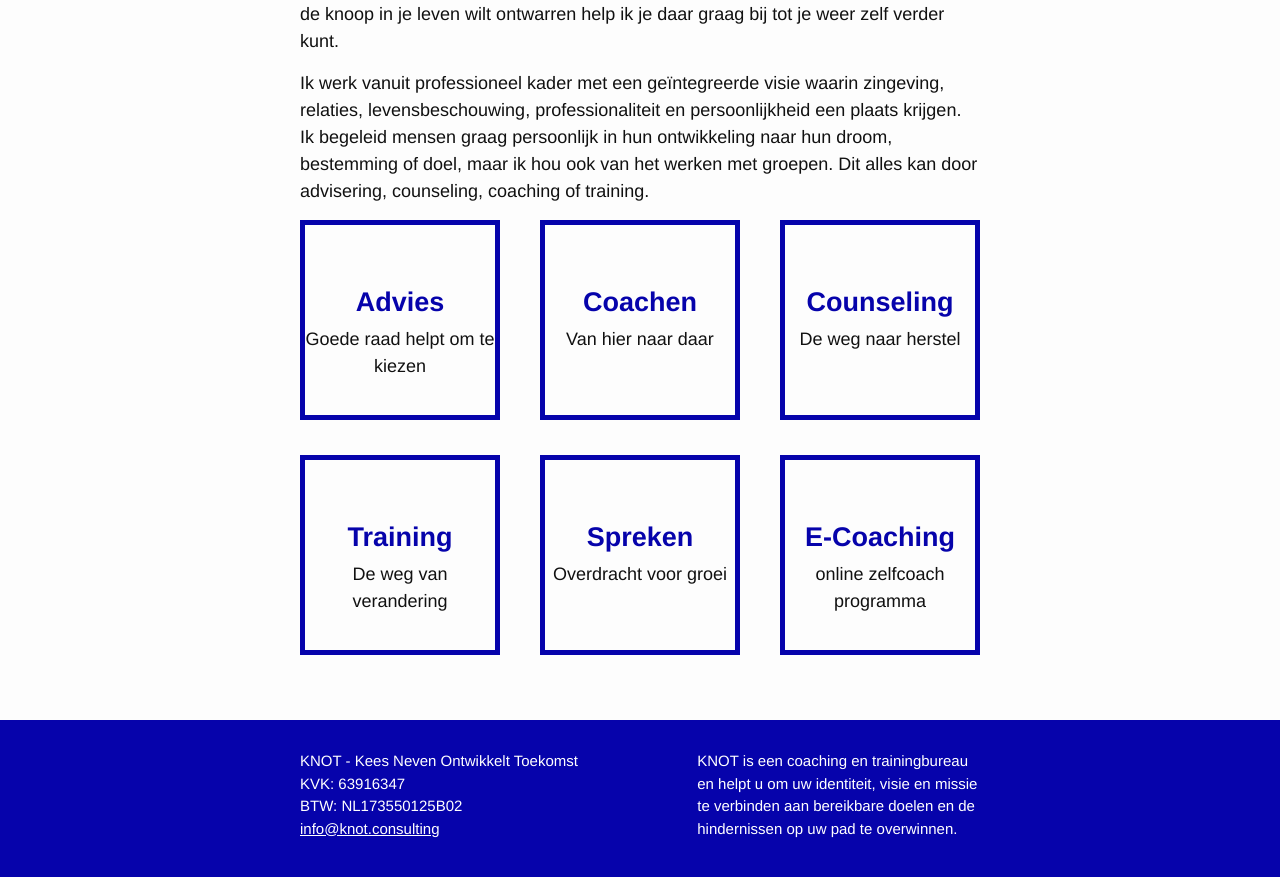
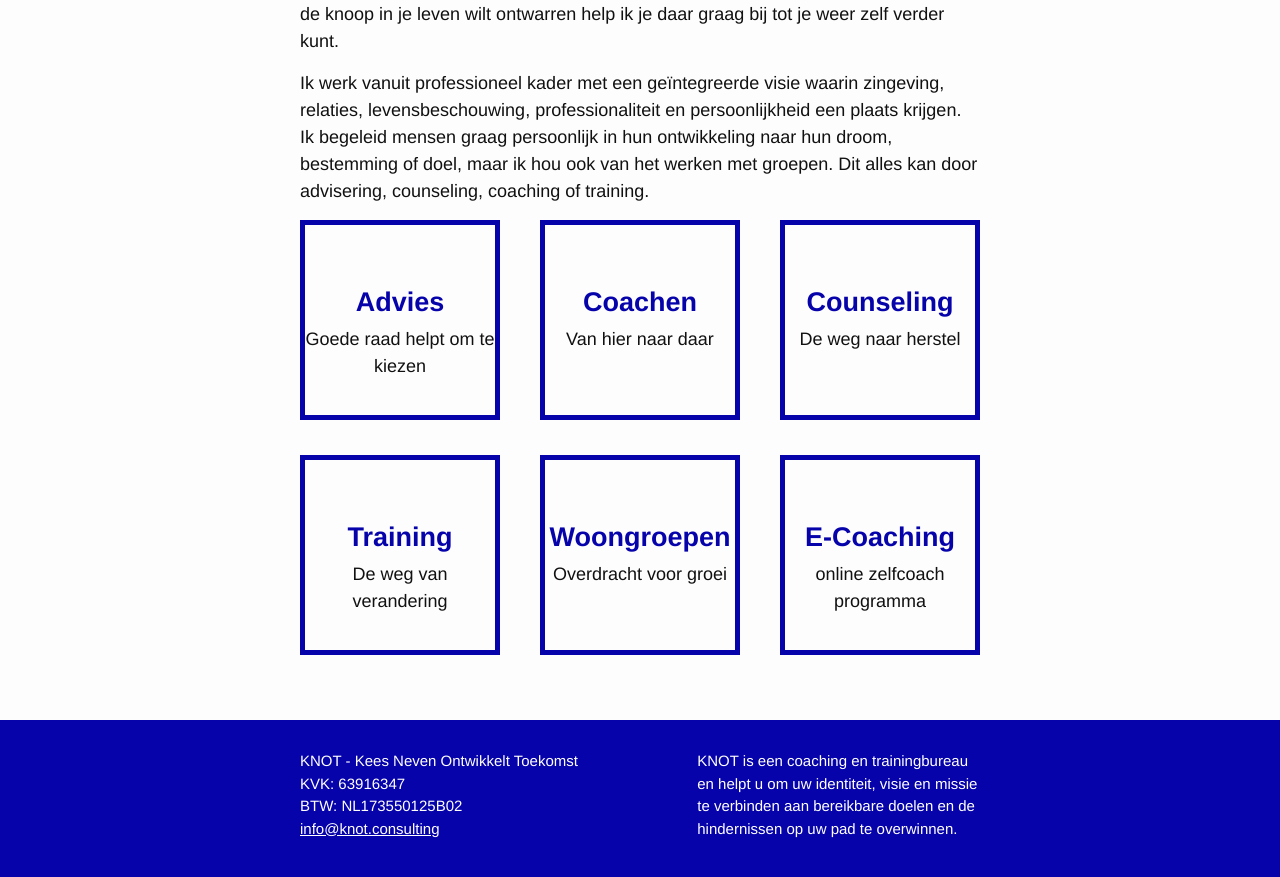
Before and after one commit to keesneven/keesneven.github.io, a Jekyll site: the page built from index.html, in a window 1280 px wide and 900 px high, scrolled down 1516 px. Shown: the top 877 px of the window. Built offline with Jekyll 4.4.1, drawn with Linux system fonts in a browser that asks for light colours; nearby versions of some CDN libraries.

Commit message:
update spreken to woongroepen

```diff
--- a/_data/diensten.yaml
+++ b/_data/diensten.yaml
@@ -56,7 +56,7 @@
     </p>"
   link: /diensten/training/
 
-- name: Spreken
+- name: Woongroepen
   slug: Overdracht voor groei
   description:
     "<p>
@@ -69,7 +69,7 @@
     <p>
       Een spreker voor een groep kan het doel hebben om je motiveren om iets van waarde te koesteren of juist tot verandering te brengen. Hij kan ook nieuwe inzichten en kennis overbrengen en uitleggen die bruikbaar is voor deze groep. Een spreker kan de groep helpen om te groeien en te ontwikkelen.
     </p>"
-  link: /diensten/spreken/
+  link: /diensten/woongroepen/
 
 - name: E-Coaching
   slug:   online zelfcoach programma
--- a/d_spreken.md
+++ b/d_spreken.md
@@ -1,7 +1,7 @@
 ---
 layout: page
 title: Woongroepen coach
-permalink: /diensten/spreken/
+permalink: /diensten/woongroepen/
 img-path: /assets/img/bg3.jpg
 
 meta-desc: Een Woongroepcoach helpt om een woongroep om te functioneren en het leven met elkaar te leren leven in alle groepsdynamiek.
```
